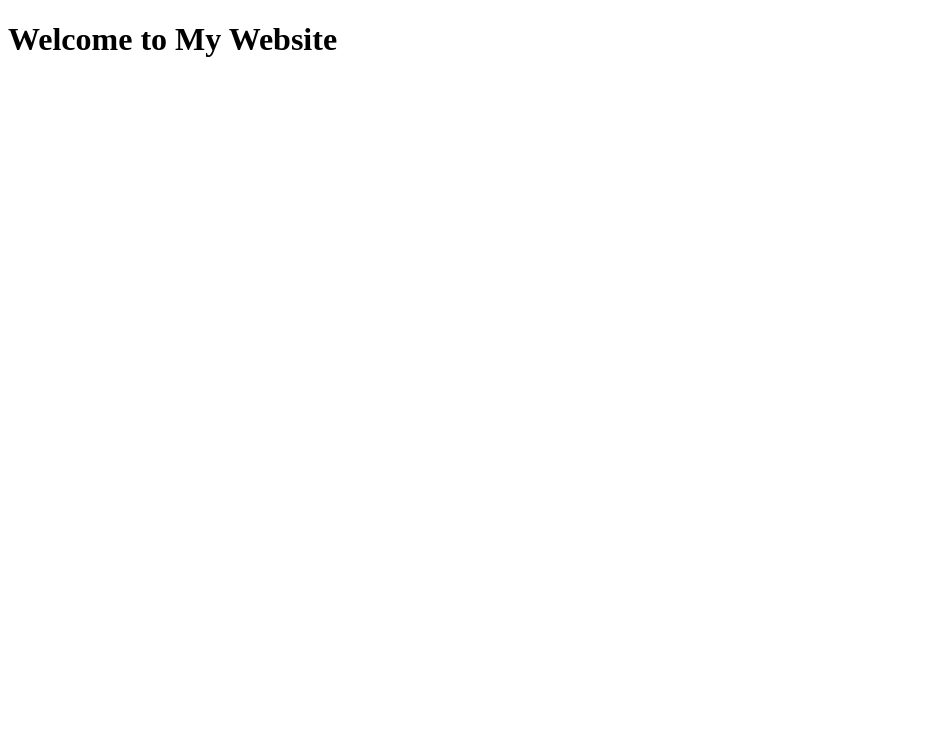
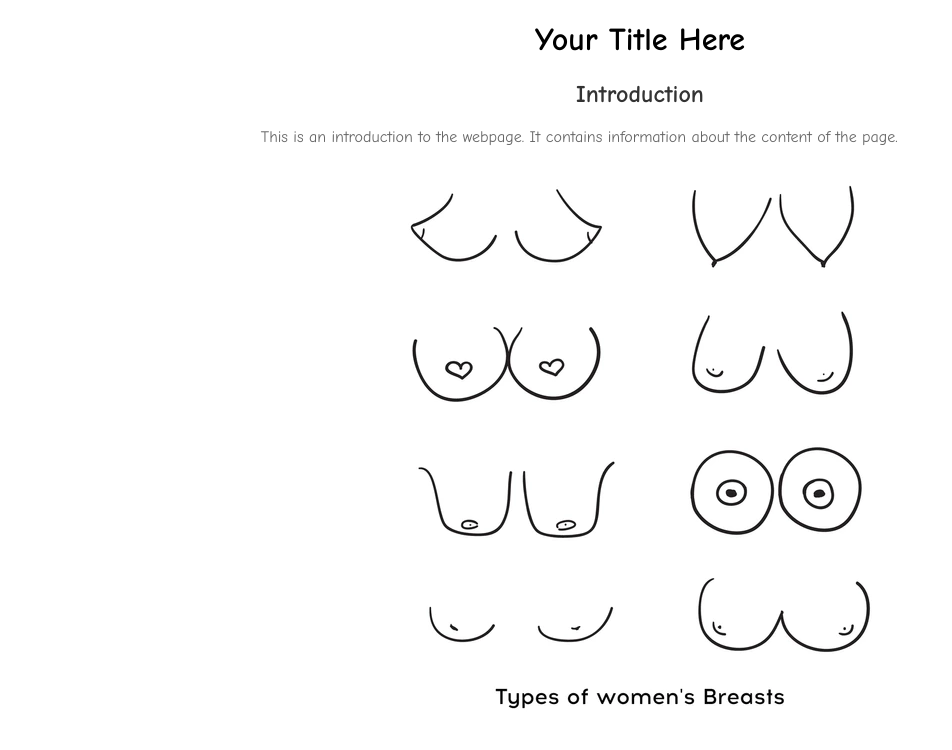
Before and after one commit to MaterCoin/HorniMaleOnDAHunt, a website: page index.html in a window 1280 px wide. Shown: the whole page, without its empty margins (0-952 px from the left). Drawn offline with Linux system fonts and the light colour scheme.

Commit message:
Added boobs

```diff
--- a/index.html
+++ b/index.html
@@ -4,12 +4,15 @@
         <meta charset="UTF-8">
         <meta name="viewport" content="width=device-width, initial-scale=1.0">
         <meta http-equiv="X-UA-Compatible" content="ie=edge">
-    <title>My Website</title>
-    <link rel="stylesheet" href="./style.css">
+        <link rel="stylesheet" type="text/css" href="styles.css">
+        <title>Big Boob Express</title>
     </head>
     <body>
         <main>
-        <h1>Welcome to My Website</h1>
+            <h1 id="webpage-title">Your Title Here</h1>
+            <h2 id="introduction-title">Introduction</h2>
+            <p id="introduction-text">This is an introduction to the webpage. It contains information about the content of the page.</p>
+            <img id="introduction-image" src="./assets/importantbusinessstuff.webp" alt="Description of image">
         </main>
         <script src="horniman.js"></script>
     </body>
--- a/styles.css
+++ b/styles.css
@@ -0,0 +1,22 @@
+body{
+    font-family: 'Comic Sans MS';
+}
+#webpage-title {
+    text-align: center;
+}
+
+#introduction-title {
+    text-align: center;
+    color: #333;
+}
+
+#introduction-text {
+    text-align: justify;
+    margin: 0 auto;
+    width: 60%;
+    color: #666;
+}
+#introduction-image {
+    display: block;
+    margin: auto;
+}
```
Also changed, not shown: assets/importantbusinessstuff.webp (added). Lines whose indentation alone changed are shown as unchanged.
